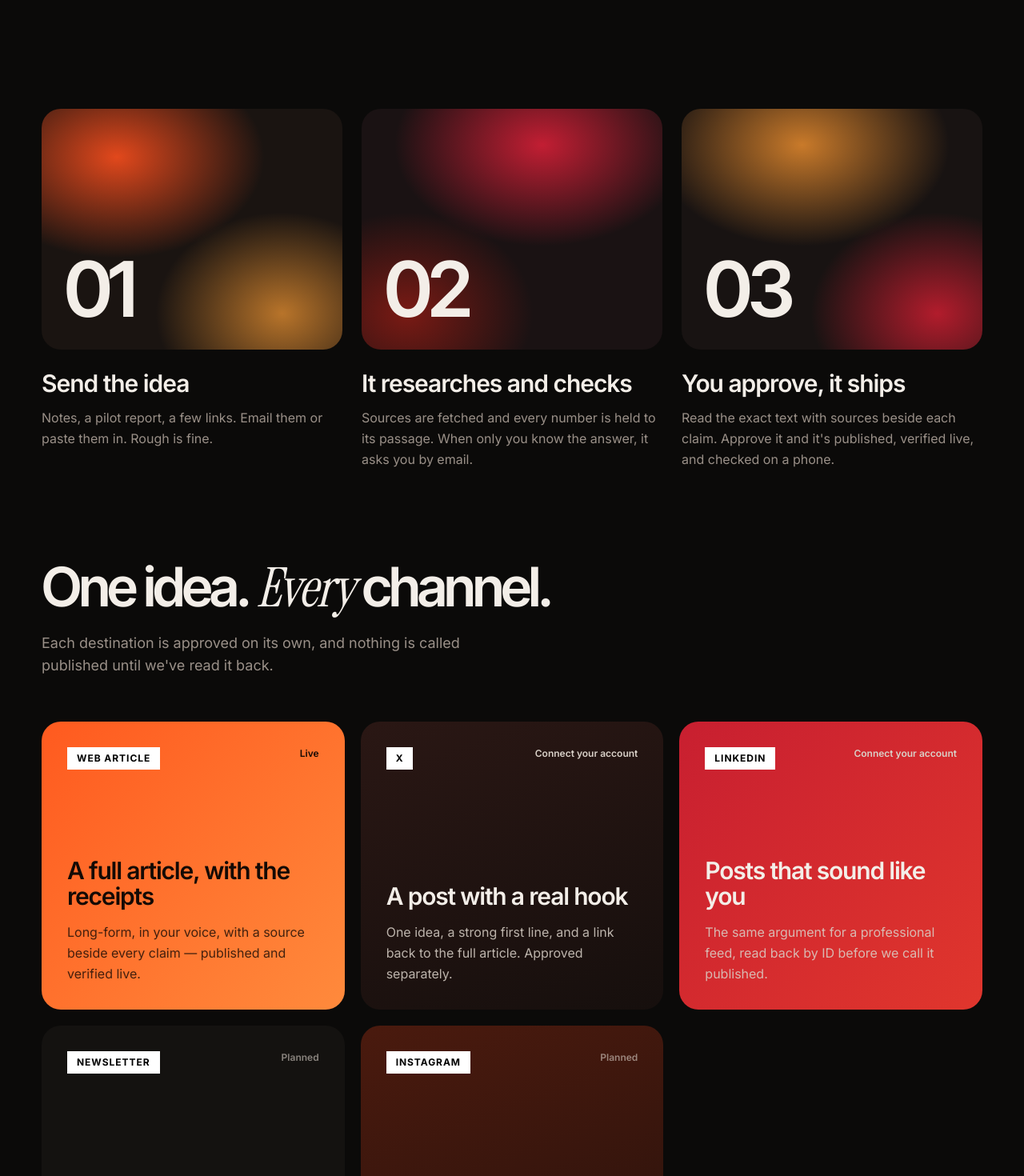
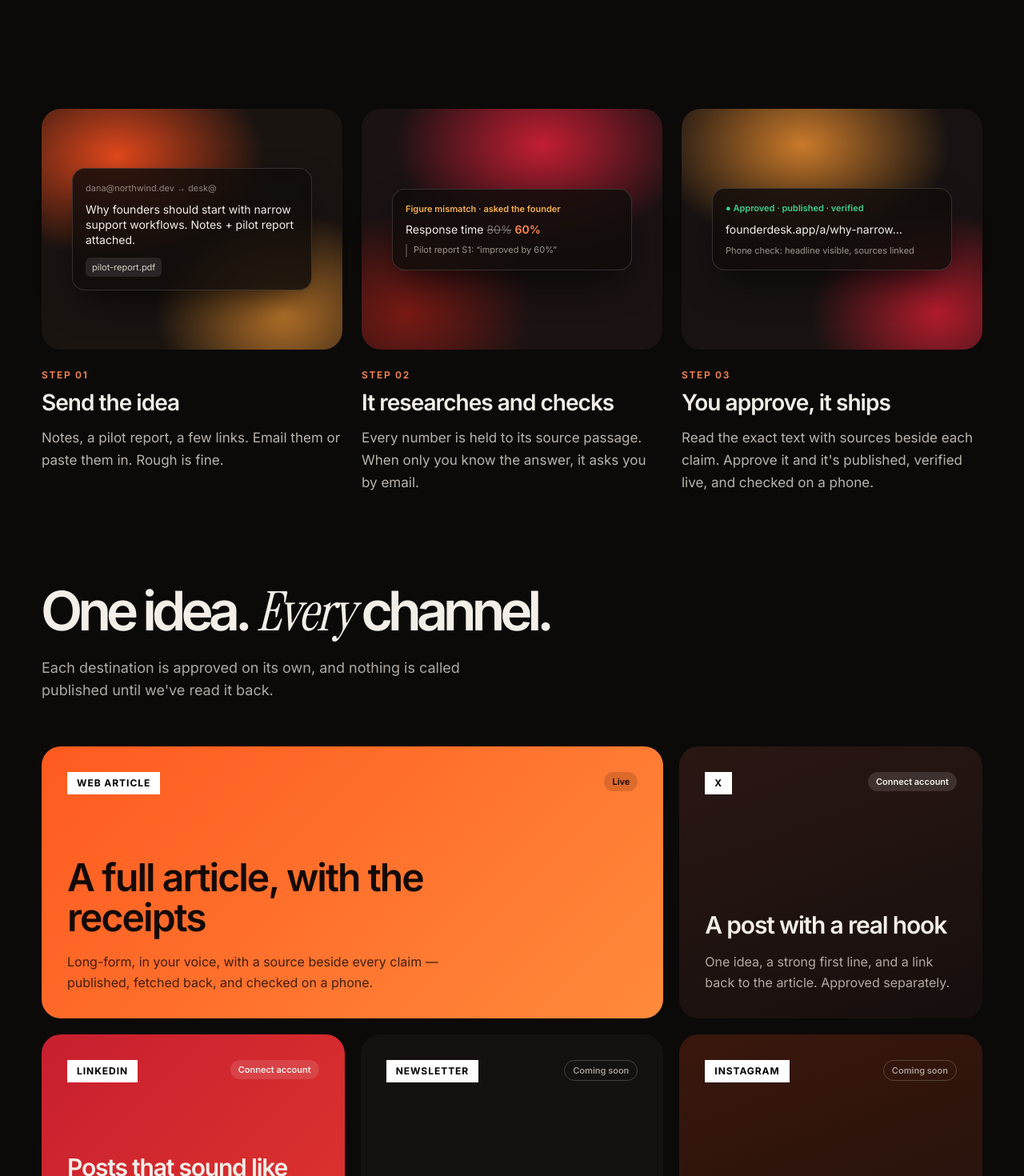
Before and after one commit to ankitshah009/founderdesk, a Next.js app: page / in a window 1280 px wide. Shown: the part 1820-3290 px from the top of the page at 80% size. Built offline with nearby package versions, Linux system fonts and the light colour scheme.

Commit message:
Steps show the product in each tile; channel grid with featured card and no empty slot

```diff
--- a/src/app/page.tsx
+++ b/src/app/page.tsx
@@ -203,21 +203,51 @@ function Statement() {
 
 const STEPS = [
   { n: "01", tile: "tile-1", title: "Send the idea", body: "Notes, a pilot report, a few links. Email them or paste them in. Rough is fine." },
-  { n: "02", tile: "tile-2", title: "It researches and checks", body: "Sources are fetched and every number is held to its passage. When only you know the answer, it asks you by email." },
+  { n: "02", tile: "tile-2", title: "It researches and checks", body: "Every number is held to its source passage. When only you know the answer, it asks you by email." },
   { n: "03", tile: "tile-3", title: "You approve, it ships", body: "Read the exact text with sources beside each claim. Approve it and it's published, verified live, and checked on a phone." },
 ];
+
+function StepVisual({ n }: { n: string }) {
+  const card = "w-full max-w-[300px] rounded-2xl border border-white/15 bg-[#120d0b]/85 p-4 text-left shadow-[0_20px_50px_-15px_rgba(0,0,0,0.8)] backdrop-blur";
+  if (n === "01")
+    return (
+      <div className={card}>
+        <p className="text-[11px] text-fg-2/60">dana@northwind.dev → desk@</p>
+        <p className="mt-2 text-sm leading-snug text-fg">Why founders should start with narrow support workflows. Notes + pilot report attached.</p>
+        <p className="mt-3 inline-block rounded-md bg-white/10 px-2 py-1 text-[11px] text-fg-2">pilot-report.pdf</p>
+      </div>
+    );
+  if (n === "02")
+    return (
+      <div className={card}>
+        <p className="text-[11px] font-semibold text-amber">Figure mismatch · asked the founder</p>
+        <p className="mt-2 text-sm text-fg">
+          Response time <span className="text-fg-2/50 line-through">80%</span> <span className="font-semibold text-accent-ink">60%</span>
+        </p>
+        <p className="mt-2 border-l-2 border-white/20 pl-2 text-[11px] leading-snug text-fg-2/70">Pilot report S1: “improved by 60%”</p>
+      </div>
+    );
+  return (
+    <div className={card}>
+      <p className="text-[11px] font-semibold text-green">● Approved · published · verified</p>
+      <p className="mt-2 text-sm text-fg">founderdesk.app/a/why-narrow…</p>
+      <p className="mt-2 text-[11px] text-fg-2/70">Phone check: headline visible, sources linked</p>
+    </div>
+  );
+}
 
 function Steps() {
   return (
     <section id="how" className="scroll-mt-16 bg-bg">
-      <div className="mx-auto grid max-w-[1240px] gap-8 px-4 pb-28 md:grid-cols-3 md:gap-6 md:px-8">
+      <div className="mx-auto grid max-w-[1240px] gap-10 px-4 pb-28 md:grid-cols-3 md:gap-6 md:px-8">
         {STEPS.map((s) => (
           <div key={s.n}>
-            <div className={cn(s.tile, "flex aspect-[5/4] items-end rounded-3xl p-7")}>
-              <span className="font-[family-name:var(--font-display)] text-7xl font-semibold tracking-[-0.06em] text-fg md:text-8xl">{s.n}</span>
+            <div className={cn(s.tile, "flex aspect-[5/4] items-center justify-center rounded-3xl p-6")}>
+              <StepVisual n={s.n} />
             </div>
-            <h3 className="mt-6 text-2xl font-semibold tracking-[-0.035em] text-fg md:text-3xl">{s.title}</h3>
-            <p className="mt-3 text-base leading-relaxed text-muted">{s.body}</p>
+            <p className="mt-6 text-xs font-semibold tracking-[0.14em] text-accent-ink">STEP {s.n}</p>
+            <h3 className="mt-2 text-2xl font-semibold tracking-[-0.035em] text-fg md:text-[1.75rem]">{s.title}</h3>
+            <p className="mt-3 text-base leading-relaxed text-fg-2/85 md:text-[1.0625rem]">{s.body}</p>
           </div>
         ))}
       </div>
@@ -225,13 +255,13 @@ function Steps() {
   );
 }
 
-type Channel = { tag: string; title: string; body: string; status: string; tone: "live" | "connect" | "planned"; style: string };
+type Channel = { tag: string; title: string; body: string; status: string; tone: "live" | "connect" | "planned"; style: string; span?: string };
 const CHANNELS: Channel[] = [
-  { tag: "WEB ARTICLE", title: "A full article, with the receipts", body: "Long-form, in your voice, with a source beside every claim — published and verified live.", status: "Live", tone: "live", style: "bg-[linear-gradient(135deg,#ff5a1f,#ff8a3c)] text-[#140a05]" },
-  { tag: "X", title: "A post with a real hook", body: "One idea, a strong first line, and a link back to the full article. Approved separately.", status: "Connect your account", tone: "connect", style: "bg-[linear-gradient(160deg,#2a1714,#160f0d)] text-fg" },
-  { tag: "LINKEDIN", title: "Posts that sound like you", body: "The same argument for a professional feed, read back by ID before we call it published.", status: "Connect your account", tone: "connect", style: "bg-[linear-gradient(135deg,#c81f30,#e0362d)] text-fg" },
-  { tag: "NEWSLETTER", title: "An issue ready to send", body: "A subject line and a tight issue that points readers to the full piece.", status: "Planned", tone: "planned", style: "bg-panel text-fg" },
-  { tag: "INSTAGRAM", title: "Carousels and captions", body: "Slide-by-slide copy from the approved article.", status: "Planned", tone: "planned", style: "bg-[linear-gradient(160deg,#4a1a0e,#2a120c)] text-fg" },
+  { tag: "WEB ARTICLE", title: "A full article, with the receipts", body: "Long-form, in your voice, with a source beside every claim — published, fetched back, and checked on a phone.", status: "Live", tone: "live", style: "bg-[linear-gradient(135deg,#ff5a1f,#ff8a3c)] text-[#140a05]", span: "md:col-span-2" },
+  { tag: "X", title: "A post with a real hook", body: "One idea, a strong first line, and a link back to the article. Approved separately.", status: "Connect account", tone: "connect", style: "bg-[linear-gradient(160deg,#2a1714,#160f0d)] text-fg" },
+  { tag: "LINKEDIN", title: "Posts that sound like you", body: "The same argument for a professional feed, read back by ID before we call it published.", status: "Connect account", tone: "connect", style: "bg-[linear-gradient(135deg,#c81f30,#e0362d)] text-fg" },
+  { tag: "NEWSLETTER", title: "An issue ready to send", body: "A subject line and a tight issue pointing to the full piece.", status: "Coming soon", tone: "planned", style: "bg-panel text-fg" },
+  { tag: "INSTAGRAM", title: "Carousels and captions", body: "Slide-by-slide copy from the approved article.", status: "Coming soon", tone: "planned", style: "bg-[linear-gradient(160deg,#3a170d,#21110c)] text-fg" },
 ];
 
 function Channels() {
@@ -241,17 +271,24 @@ function Channels() {
         <h2 className="display-md text-fg">
           One idea. <span className="serif-accent">Every</span> channel.
         </h2>
-        <p className="mt-5 max-w-xl text-lg text-muted">Each destination is approved on its own, and nothing is called published until we&apos;ve read it back.</p>
+        <p className="mt-5 max-w-xl text-lg text-fg-2/80">Each destination is approved on its own, and nothing is called published until we&apos;ve read it back.</p>
         <ul className="mt-14 grid gap-5 md:grid-cols-3">
           {CHANNELS.map((c) => (
-            <li key={c.tag} className={cn("flex min-h-[360px] flex-col justify-between rounded-3xl p-8", c.style)}>
+            <li key={c.tag} className={cn("flex flex-col justify-between rounded-3xl p-8", c.tone === "planned" ? "min-h-[260px]" : "min-h-[340px]", c.span, c.style)}>
               <div className="flex items-start justify-between gap-3">
                 <span className="bg-white px-3 py-1.5 text-xs font-bold tracking-[0.08em] text-black">{c.tag}</span>
-                <span className={cn("text-xs font-semibold", c.tone === "live" ? "text-[#140a05]" : c.tone === "connect" ? "text-fg-2" : "text-fg-2/60")}>{c.status}</span>
+                <span
+                  className={cn(
+                    "rounded-full px-2.5 py-1 text-[11px] font-semibold",
+                    c.tone === "live" ? "bg-[#140a05]/15 text-[#140a05]" : c.tone === "connect" ? "bg-white/12 text-fg" : "border border-white/20 text-fg-2/70",
+                  )}
+                >
+                  {c.status}
+                </span>
               </div>
-              <div>
-                <h3 className="text-[1.75rem] leading-[1.08] font-semibold tracking-[-0.04em] md:text-3xl">{c.title}</h3>
-                <p className={cn("mt-4 text-base leading-relaxed", c.tone === "live" ? "text-[#140a05]/80" : "text-fg-2/85")}>{c.body}</p>
+              <div className={c.span ? "max-w-lg" : ""}>
+                <h3 className={cn("leading-[1.05] font-semibold tracking-[-0.04em]", c.span ? "text-4xl md:text-5xl" : "text-[1.75rem] md:text-3xl", c.tone === "planned" && "text-fg/80")}>{c.title}</h3>
+                <p className={cn("mt-4 text-base leading-relaxed", c.tone === "live" ? "text-[#140a05]/80" : "text-fg-2/80")}>{c.body}</p>
               </div>
             </li>
           ))}
```
